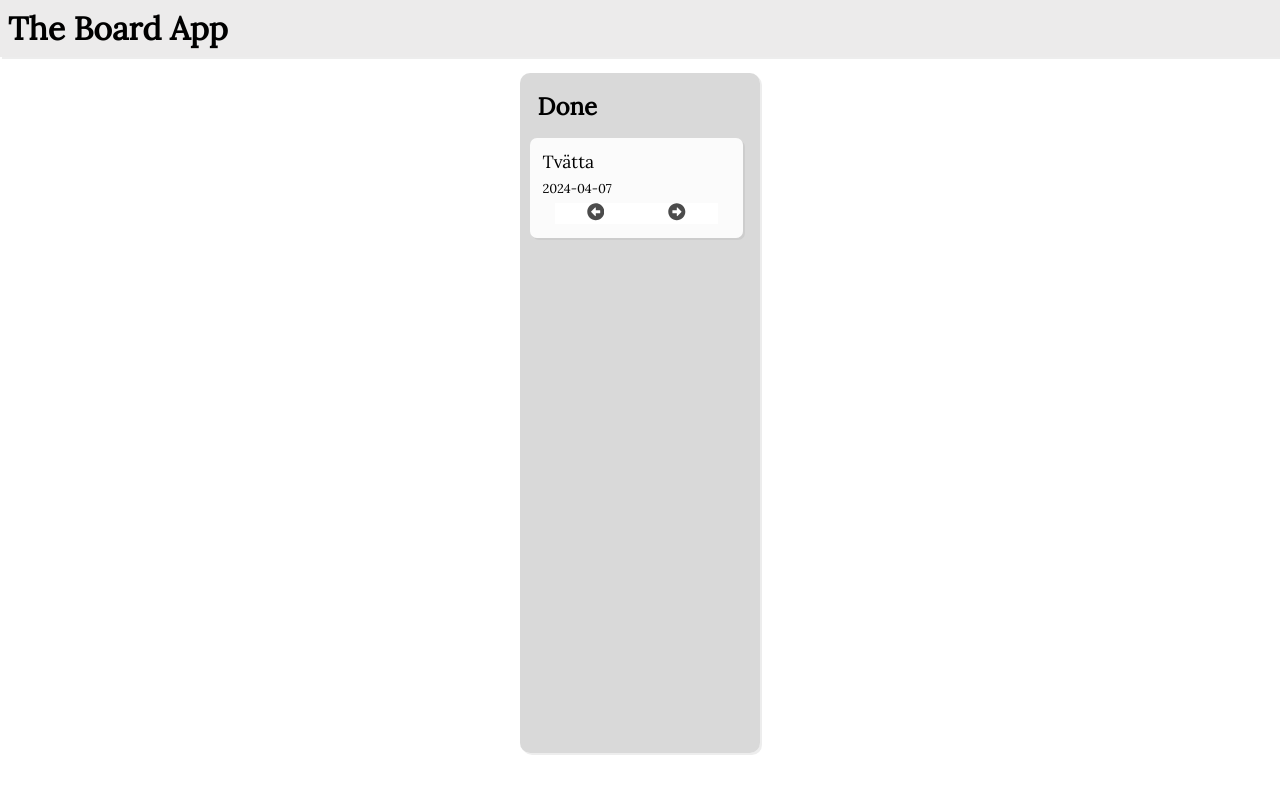
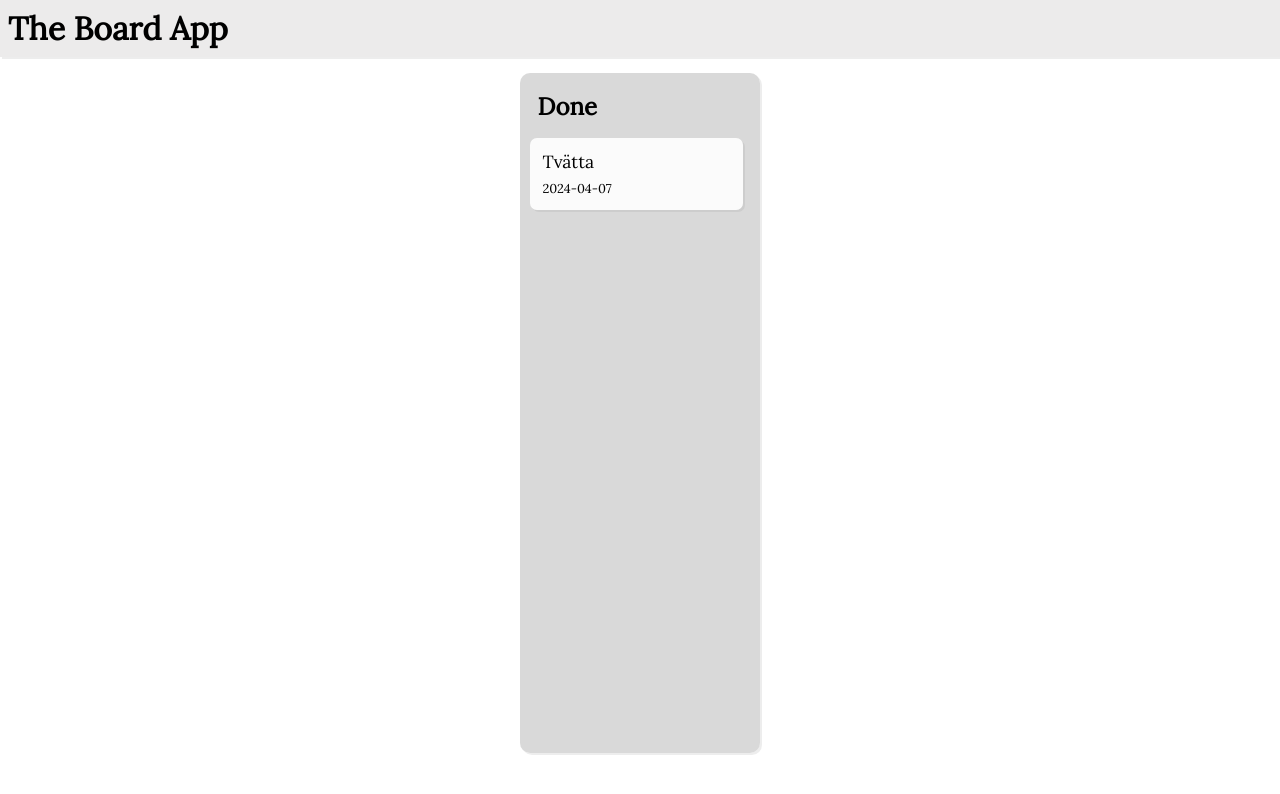
Before and after one commit to paulinakattilavaara/kanbanboard-2.0, a React (Vite) app: page /done in a window 1280 px wide. Shown: the top 794 px of the page. Built offline with nearby package versions, Linux system fonts and the light colour scheme.

Commit message:
move function simplified but not finished, and arrows removed from single column pages

```diff
--- a/src/components/Card.jsx
+++ b/src/components/Card.jsx
@@ -1,10 +1,12 @@
 import { FaArrowAltCircleRight, FaArrowAltCircleLeft } from "react-icons/fa";
 import { useState } from "react";
+import { useLocation } from "react-router-dom";
 import Popup from "./Popup";
 
 const Card = ({ title, date, id, onDelete, onMove, colId }) => {
     const [showPopup, setShowPopup] = useState(false);
 
+    const location = useLocation();
 
     const handleCardClick = (event) => {
         event.preventDefault();
@@ -13,19 +15,19 @@ const Card = ({ title, date, id, onDelete, onMove, colId }) => {
         console.log("Card-klick")
       };
 
-      const handleLeftClick = (event) => {
-        event.stopPropagation()
-        event.preventDefault()
-        console.log("Klickat vänster.")
-        onMove(id, colId - 1);
-    };
+    //   const handleLeftClick = (event) => {
+    //     event.stopPropagation()
+    //     event.preventDefault()
+    //     console.log("Klickat vänster.")
+    //     onMove(id, colId - 1);
+    // };
 
-    const handleRightClick = (event) => {
-        event.stopPropagation()
-        event.preventDefault()
-        console.log("Klickat höger.")
-        onMove(id, colId + 1);
-    };
+    // const handleRightClick = (event) => {
+    //     event.stopPropagation()
+    //     event.preventDefault()
+    //     console.log("Klickat höger.")
+    //     onMove(id, colId + 1);
+    // };
 
     const handleClose = (event) => {
         event.stopPropagation();
@@ -49,21 +51,24 @@ const Card = ({ title, date, id, onDelete, onMove, colId }) => {
       <p className="Card-date">
         {date}
         </p>
+        {location.pathname === "/" && (
       <div className="arrows">
-        <button className="left-arrow" onClick={(event) => handleLeftClick(event, colId)}>
+        {/* <button className="left-arrow" onClick={(event) => handleLeftClick(event, colId)}> */}
+        <button className="left-arrow" onClick={(e)=>onMove(e, id, colId - 1)}>
           <FaArrowAltCircleLeft />
         </button>
-        <button className="right-arrow" onClick={(event) => handleRightClick(event, colId)}>
+        {/* <button className="right-arrow" onClick={(event) => handleRightClick(event, colId)}> */}
+        <button className="right-arrow" onClick={(e)=>onMove(e, id, colId + 1)}>
           <FaArrowAltCircleRight />
         </button>
-      </div>
+      </div>)}
       {showPopup && (
         <Popup
           onClose={handleClose}
           onDelete={handleDelete}
           card={title}
           date={date}
-        //   id={id}
+          id={id}
         />
       )}
     </div>
--- a/src/components/Column.jsx
+++ b/src/components/Column.jsx
@@ -1,4 +1,4 @@
-import { useState } from "react";
+import { useState, useEffect } from "react";
 import { useLocation } from "react-router-dom";
 import { FaPlus } from "react-icons/fa";
 import Card from "./Card";
@@ -56,11 +56,26 @@ const Column = ({ title, colId }) => {
         setTask({ title: "" })}
       }
 
+
       const deleteCard = (id) => {
         setCards(cards.filter(card => card.id !== id));
     };
 
-      const onMove = (cardId, newColumnId) => {
+
+    //   const onMove = (cardId, newColumnId) => {
+    //     setCards(prevCards => {
+    //         return prevCards.map(card => {
+    //             if (card.id === cardId) {
+    //                 return { ...card, column: newColumnId };
+    //             } else {
+    //                 return card;
+    //             }
+    //         });
+    //     });
+    //     console.log(`Kort med id ${cardId} flyttades till kolumn ${newColumnId}.`);
+    // };
+
+    const onMove = (e, cardId, newColumnId) => {
       setCards(prevCards => {
           return prevCards.map(card => {
               if (card.id === cardId) {
@@ -75,11 +90,14 @@ const Column = ({ title, colId }) => {
 
 
     const filteredCards = cards.filter(card => card.column === colId);
-    console.log(filteredCards);
 
     const todoCards = cards.filter(card => card.column === 1);
     const doingCards = cards.filter(card => card.column === 2);
     const doneCards = cards.filter(card => card.column === 3);
+
+    useEffect(() => {
+      console.log(cards);
+    }, [cards]);
 
     return (
       <div className="Column">
```
Lines whose indentation alone changed are shown as unchanged.
